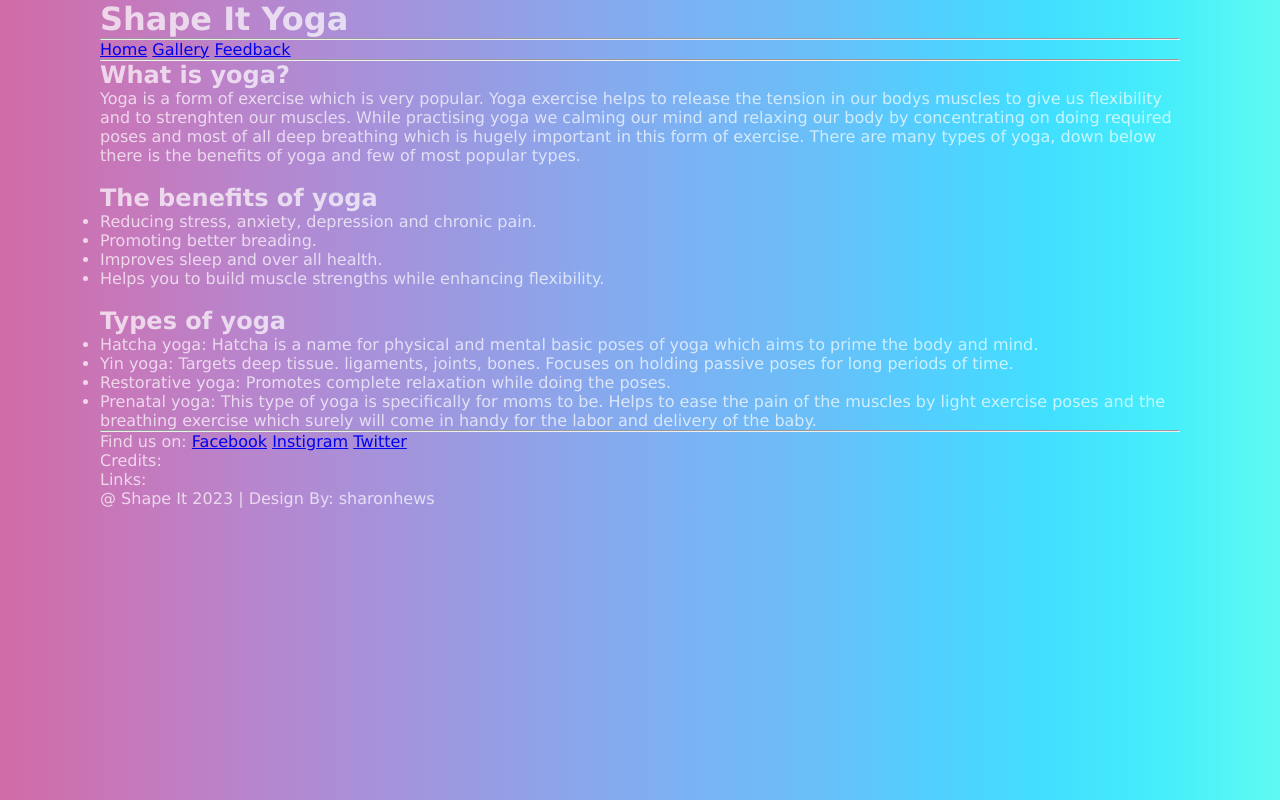
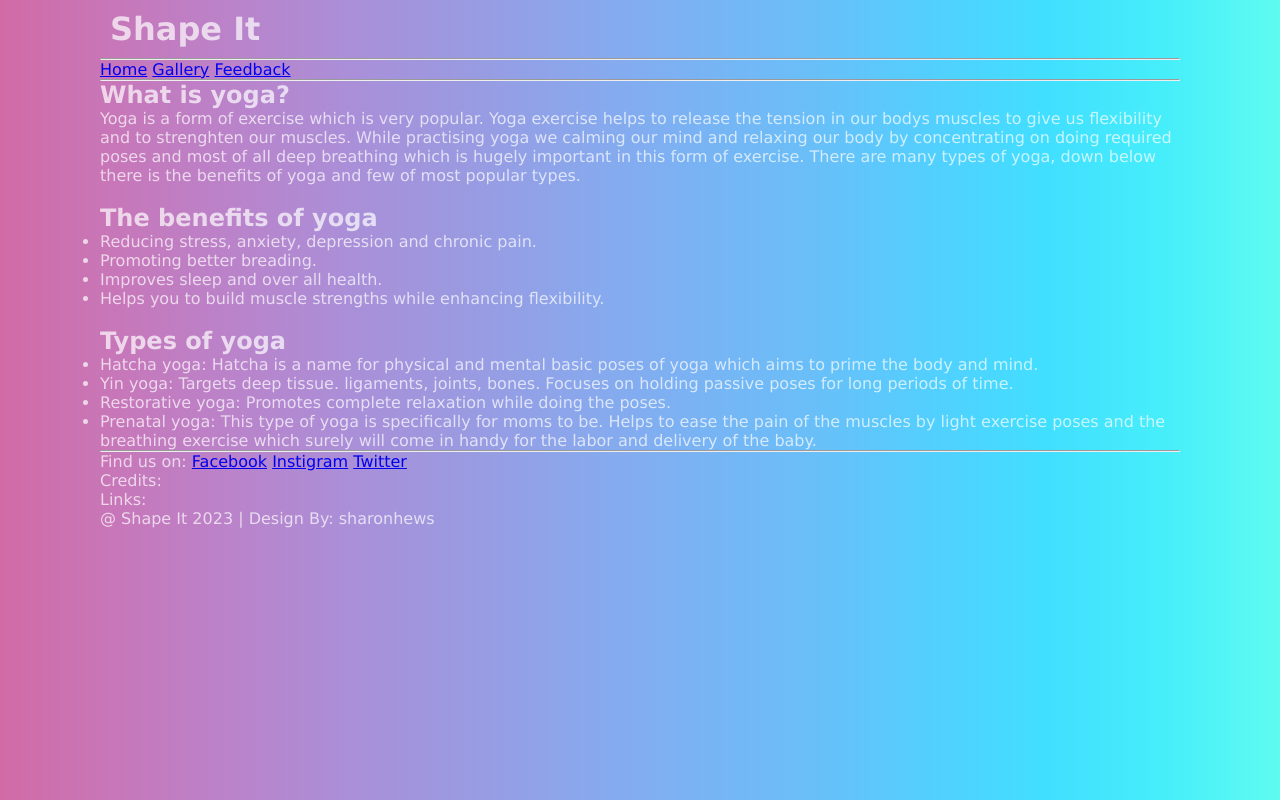
Before and after one commit to Sarune95/shapeit, a plain HTML site: page index.html in a window 1280 px wide. Drawn offline with Linux system fonts and the light colour scheme.

Commit message:
finalized style of page logo

```diff
--- a/assets/css/style.css
+++ b/assets/css/style.css
@@ -10,3 +10,9 @@ body {
     max-width: 1080px;
     margin:auto;
 }
+
+h1 {
+   padding-top: 10px;
+   padding-bottom: 10px;
+   padding-left: 10px;
+}
--- a/index.html
+++ b/index.html
@@ -10,7 +10,7 @@
 <body>
     <header>
         <div class="header">
-            <h1>Shape It Yoga</h1>
+            <h1>Shape It</h1>
             <hr>
             <nav>
                 <a href="index.html">Home</a>
```
Also changed, not shown: feed.html (+1 -1 lines), gallery.html (+1 -1 lines).
